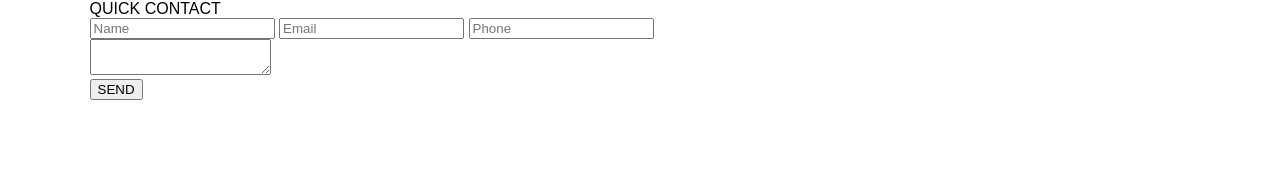
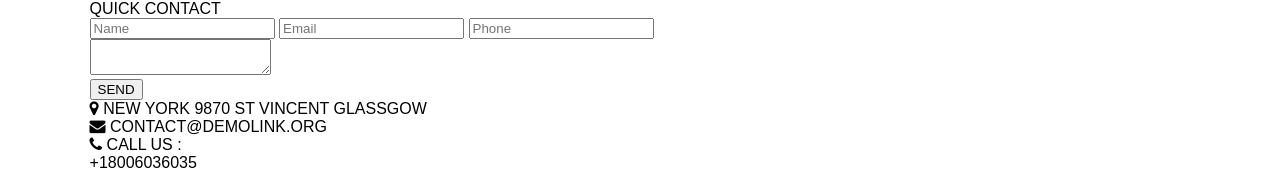
Before and after one commit to dpriyankaprdxn/task2, a plain HTML site: page index.html in a window 1280 px wide. Shown: the part 1014-1186 px from the top of the page. Before the commit the page ends 1114 px from the top, so only its background shows below. Drawn offline with Linux system fonts and the light colour scheme.

Commit message:
contact details

```diff
--- a/index.html
+++ b/index.html
@@ -236,8 +236,24 @@
           <button>SEND</button>
         </form>
       </div>
+      <div>
+        <div>
+          <i class="fa fa-map-marker"> </i>
+          NEW YORK 9870 ST VINCENT GLASSGOW
+        </div>
+        <div>
+       <i class="fa fa-envelope"></i>
+          CONTACT@DEMOLINK.ORG
+        </div>
+        <div>
+          <i class="fa fa-phone"> </i>
+          CALL US :<br>
+          +18006036035
+        </div>
+      </div>
 
      </div>
+
 
    </section>
     </main>
```
